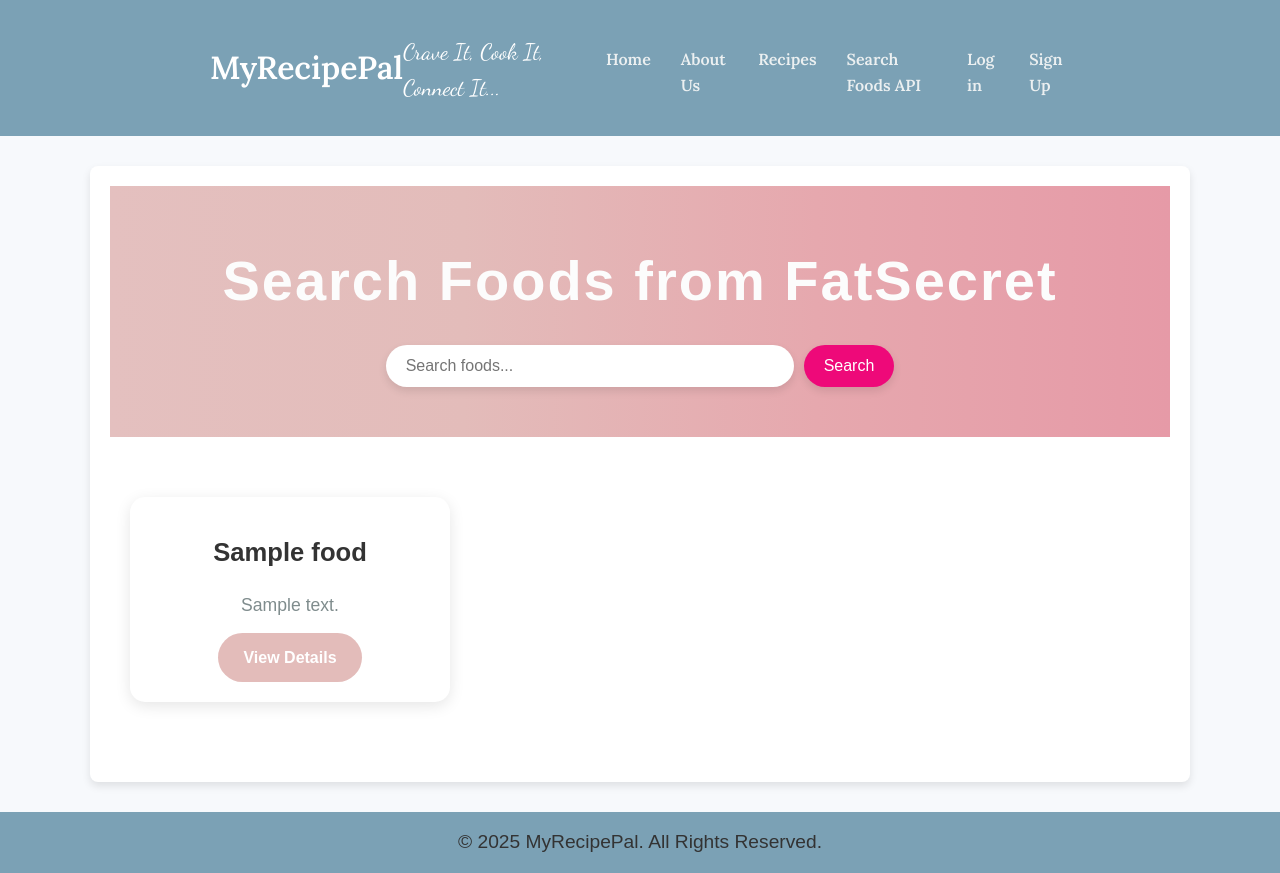
After one commit to skourde/MyRecipePal, a Node server app: template pg-sd2/app/views/search-foods.pug in a window 1280 px wide. The commit adds this page. Run offline with Node 20, Linux system fonts and the light colour scheme; the template is opened without the code that fills it: most values are stand-ins (such as "Sample title", 1, 10 or a date in 2020); some libraries are stand-ins or nearby versions.

Commit message:
Add search foods page and button to navbar

```diff
--- a/pg-sd2/app/app.js
+++ b/pg-sd2/app/app.js
@@ -3,6 +3,8 @@ const express = require("express");
 // Import multer for handling file uploads
 const multer = require("multer");
 const path = require("path");
+
+const axios = require('axios');
 
 // Import express-session middleware for managing user sessions
 const session = require('express-session');
@@ -371,3 +373,52 @@ app.get("/session-test", function (req, res) {
       res.send("No active session. Please log in.");
     }
   });
+
+  app.get("/search-foods", async function (req, res) {
+    const clientId = "8488278ddc8f426a899e509fddeb61e1";
+    const clientSecret = "7240aac69c9e448facef3f8c8c1e0170";
+    const searchTerm = req.query.q;
+
+    if (!searchTerm) {
+        // If no search term, render empty page (no API call yet)
+        return res.render('search-foods', { foods: [] });
+    }
+
+    try {
+        const tokenResponse = await axios({
+            method: 'post',
+            url: 'https://oauth.fatsecret.com/connect/token',
+            headers: {
+                'Content-Type': 'application/x-www-form-urlencoded'
+            },
+            auth: {
+                username: clientId,
+                password: clientSecret
+            },
+            data: 'grant_type=client_credentials'
+        });
+
+        const accessToken = tokenResponse.data.access_token;
+
+        const foodResponse = await axios({
+            method: 'get',
+            url: 'https://platform.fatsecret.com/rest/server.api',
+            headers: {
+                'Authorization': `Bearer ${accessToken}`
+            },
+            params: {
+                method: 'foods.search',
+                search_expression: searchTerm,
+                format: 'json'
+            }
+        });
+
+        const foods = foodResponse.data.foods.food || [];
+
+        res.render('search-foods', { foods: foods });
+
+    } catch (err) {
+        console.error("Error calling FatSecret API:", err.response ? err.response.data : err.message);
+        res.status(500).send("Error calling FatSecret API");
+    }
+});
--- a/pg-sd2/app/views/layout.pug
+++ b/pg-sd2/app/views/layout.pug
@@ -32,6 +32,8 @@ html
             a(href="/aboutus") About Us
           li
             a(href="/recipes") Recipes
+          li
+            a(href="/search-foods") Search Foods API
           if loggedIn
             li
               a(href="/myaccount") My Account
--- /dev/null
+++ b/pg-sd2/app/views/search-foods.pug
@@ -0,0 +1,24 @@
+extends layout
+
+block head
+  link(rel="stylesheet", href="/search-foods.css")
+
+block content
+  .hero-section
+    h1 Search Foods from FatSecret
+
+    form(action="/search-foods" method="GET" class="search-bar")
+      input(type="text", name="q", placeholder="Search foods...")
+      button(type="submit") Search
+
+  .container
+    if foods.length > 0
+      ul.food-list
+        each food in foods
+          li.food-item
+            h2= food.food_name
+            p= food.food_description
+            if food.food_url
+              a(href=food.food_url, target="_blank" class="view-food-btn") View Details
+    else
+      p
--- a/pg-sd2/package.json
+++ b/pg-sd2/package.json
@@ -10,6 +10,7 @@
   "author": "",
   "license": "ISC",
   "dependencies": {
+    "axios": "^1.8.4",
     "dotenv": "^10.0.0",
     "express": "^4.17.1",
     "express-session": "^1.18.1",
--- /dev/null
+++ b/pg-sd2/static/search-foods.css
@@ -0,0 +1,165 @@
+/* Global Reset */
+* {
+    margin: 0;
+    padding: 0;
+    box-sizing: border-box;
+  }
+
+  /* Body and Global Styles */
+  body {
+    font-family: 'Montserrat', sans-serif;
+    background-color: #f7f9fc;
+    color: #333;
+    line-height: 1.6;
+    overflow-x: hidden;
+  }
+
+  /* Hero Section */
+  .hero-section {
+    background: linear-gradient(to right,#E4C0BF,#E3BCBA,#E6A8AE,#E69AA7);
+    text-align: center;
+    padding: 50px 20px;
+    position: relative;
+  }
+
+  .hero-section h1 {
+    font-size: 3.5rem;
+    margin-bottom: 10px;
+    font-weight: 700;
+    letter-spacing: 2px;
+  }
+
+  .hero-section p {
+    font-size: 1.3rem;
+    margin-bottom: 20px;
+  }
+
+  /* Search Bar */
+  .search-bar {
+    display: flex;
+    justify-content: center;
+    margin-top: 20px;
+  }
+
+  .search-bar input[type="text"] {
+    padding: 12px 20px;
+    font-size: 1rem;
+    width: 40%;
+    border-radius: 30px;
+    border: none;
+    outline: none;
+    box-shadow: 0 4px 8px rgba(0, 0, 0, 0.1);
+    margin-right: 10px;
+  }
+
+  .search-bar button {
+    padding: 12px 20px;
+    background-color: #ee0979;
+    color: white;
+    border: none;
+    border-radius: 30px;
+    font-size: 1rem;
+    cursor: pointer;
+    box-shadow: 0 4px 8px rgba(0, 0, 0, 0.1);
+    transition: background-color 0.3s ease;
+  }
+
+  .search-bar button:hover {
+    background-color: #E2E2E2;
+  }
+
+  /* Container for the Foods */
+  .container {
+    max-width: 1200px;
+    margin: 40px auto;
+    padding: 20px;
+    text-align: center;
+  }
+
+  /* Food List */
+  .food-list {
+    display: grid;
+    grid-template-columns: repeat(auto-fill, minmax(280px, 1fr));
+    gap: 30px;
+    justify-items: center;
+  }
+
+  /* Food Cards */
+  .food-item {
+    background-color: #fff;
+    border-radius: 15px;
+    box-shadow: 0 4px 15px rgba(0, 0, 0, 0.1);
+    overflow: hidden;
+    width: 100%;
+    text-align: center;
+    padding: 20px;
+    transition: transform 0.3s ease, box-shadow 0.3s ease;
+    cursor: pointer;
+  }
+
+  .food-item:hover {
+    transform: translateY(-10px);
+    box-shadow: 0 8px 30px rgba(0, 0, 0, 0.2);
+  }
+
+  /* Food Image (if you have images later) */
+  .food-image {
+    border-radius: 10px;
+    width: 100%;
+    height: 200px;
+    object-fit: cover;
+    transition: transform 0.3s ease;
+  }
+
+  .food-item:hover .food-image {
+    transform: scale(1.1);
+  }
+
+  /* Food Info */
+  .food-item h2 {
+    font-size: 1.6rem;
+    margin-top: 15px;
+    color: #333;
+  }
+
+  .food-item p {
+    font-size: 1.1rem;
+    color: #7f8c8d;
+    margin-top: 10px;
+    line-height: 1.4;
+    max-height: 60px;
+    overflow: hidden;
+    text-overflow: ellipsis;
+  }
+
+  /* View Food Link */
+  .view-food-btn {
+    text-decoration: none;
+    background-color: #E3BCBA;
+    color: white;
+    padding: 12px 25px;
+    border-radius: 25px;
+    margin-top: 15px;
+    font-weight: bold;
+    display: inline-block;
+    transition: background-color 0.3s ease, transform 0.3s ease;
+  }
+
+  .view-food-btn:hover {
+    background-color: #ee0979;
+    transform: scale(1.05);
+  }
+
+  /* Section Title */
+  h2 {
+    font-size: 2.2rem;
+    color: #2c3e50;
+    margin-bottom: 20px;
+    font-weight: bold;
+  }
+
+  /* Styling for "No foods found" */
+  p {
+    font-size: 1.2rem;
+    color: #333;
+  }
```
Also changed, not shown: 1 other file.
